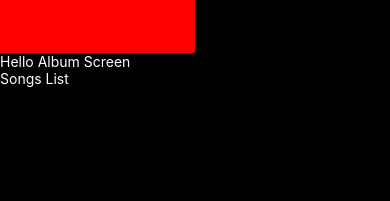
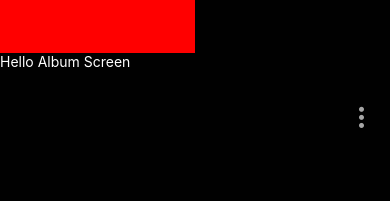
Before and after one commit to yashaggarwal03/Spotify-Clone, a React Native app: screen /Album in a window 390 px wide. Shown: the part 349-550 px from the top of the page. Built offline with nearby package versions, Linux system fonts and the light colour scheme.

Commit message:
Songs list component

```diff
--- a/src/components/SongList.js
+++ b/src/components/SongList.js
@@ -1,15 +1,53 @@
-import React from 'react'
-import { StyleSheet, Text, View } from 'react-native'
+import React from 'react';
+import {Image, StyleSheet, Text, View} from 'react-native';
+import {
+  heightPercentageToDP as hp,
+  widthPercentageToDP as wp,
+} from 'react-native-responsive-screen';
 
-const SongList = () => {
-    return (
-        <View>
-            <Text style={{color: "#fff"}}>Songs List</Text>
-        </View>
-    )
-}
+import Entypo from 'react-native-vector-icons/Entypo';
 
+const SongList = props => {
+  return (
+    <View style={styles.container}>
+      <Image style={styles.icon} source={props.icon} />
+      <View style={styles.textContainer}>
+        <Text allowFontScaling={false} style={styles.title}>{props.title}</Text>
+        <Text allowFontScaling={false} style={styles.artist}>{props.artist}</Text>
+      </View>
+      <View style={styles.options}>
+        <Entypo name="dots-three-vertical" color="#a6a6a6" size={23} />
+      </View>
+    </View>
+  );
+};
 
-const styles = StyleSheet.create({})
+const styles = StyleSheet.create({
+  container: {
+    flexDirection: 'row',
+    margin: hp(1.5),
+  },
+  textContainer: {
+    padding: wp(1.5),
+  },
+  options: {
+    position: 'absolute',
+    right: wp(1),
+    alignSelf: 'center',
+  },
+  icon: {
+    resizeMode: 'contain',
+    height: hp(8),
+    width: wp(18),
+  },
+  title: {
+    color: '#fff',
+    fontSize: hp(2.4),
+  },
+  artist: {
+    color: '#a6a6a6',
+    fontSize: hp(1.8),
+  },
+});
 
 export default SongList;
```
